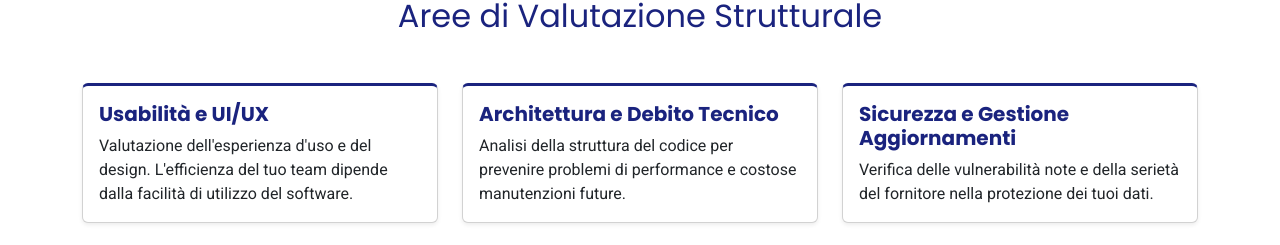
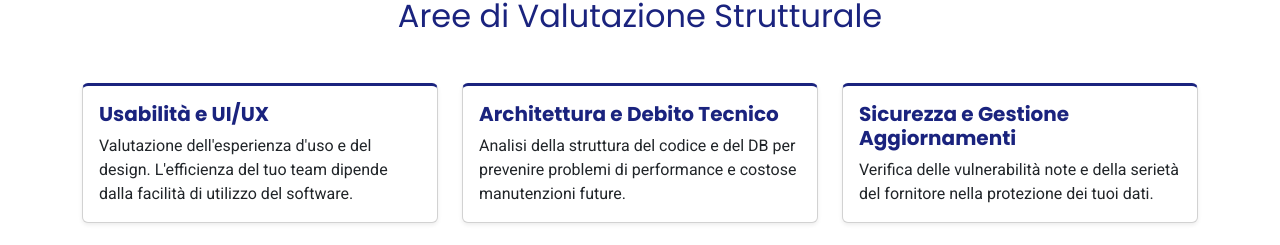
Before and after one commit to freeclod87/csq-demo, a plain HTML site: page index.html in a window 1280 px wide. Shown: the part 1467-1712 px from the top of the page. Drawn offline with nearby package versions, Linux system fonts and the light colour scheme.

Commit message:
Update index.html

```diff
--- a/index.html
+++ b/index.html
@@ -158,7 +158,7 @@
                 <div class="col">
                     <div class="card p-3 shadow-sm h-100 area-item">
                         <h5 class="text-primary-custom fw-bold">Architettura e Debito Tecnico</h5>
-                        <p class="card-text">Analisi della struttura del codice per prevenire problemi di performance e costose manutenzioni future.</p>
+                        <p class="card-text">Analisi della struttura del codice e del DB per prevenire problemi di performance e costose manutenzioni future.</p>
                     </div>
                 </div>
 
```
